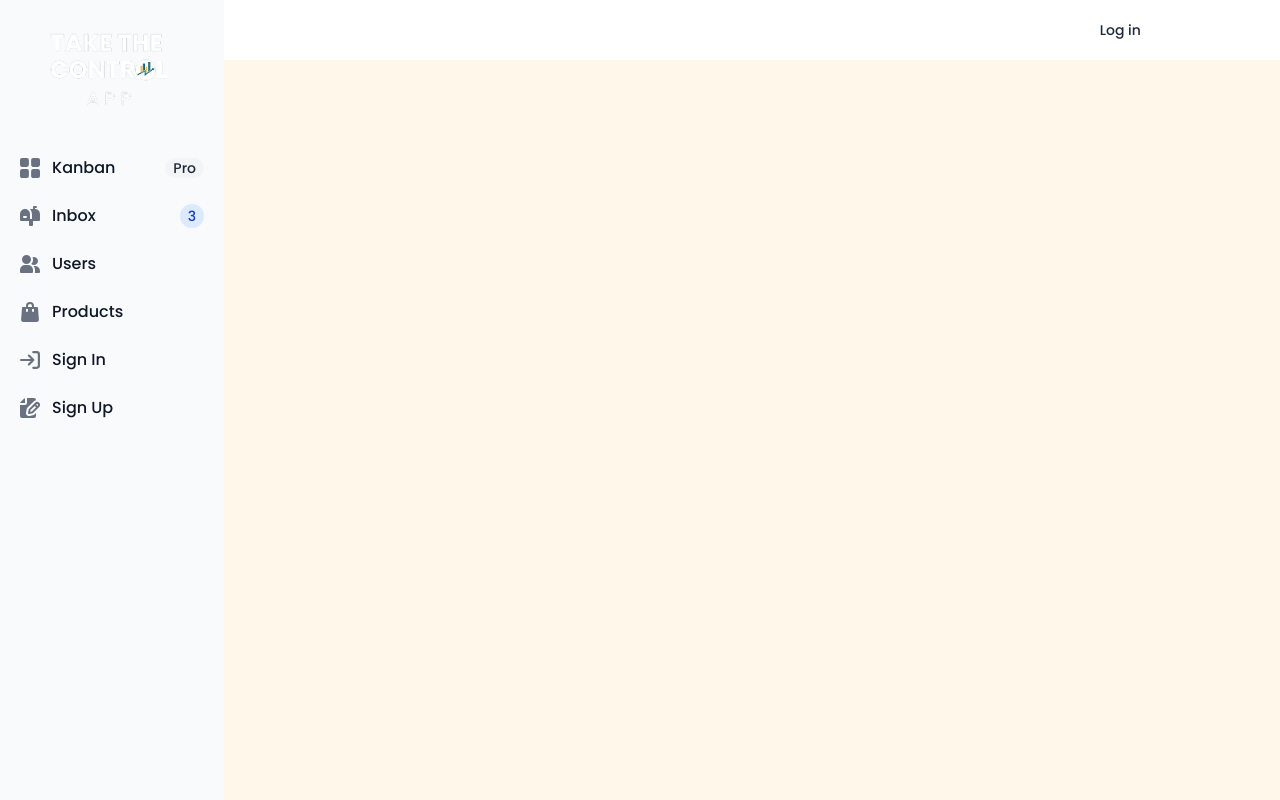
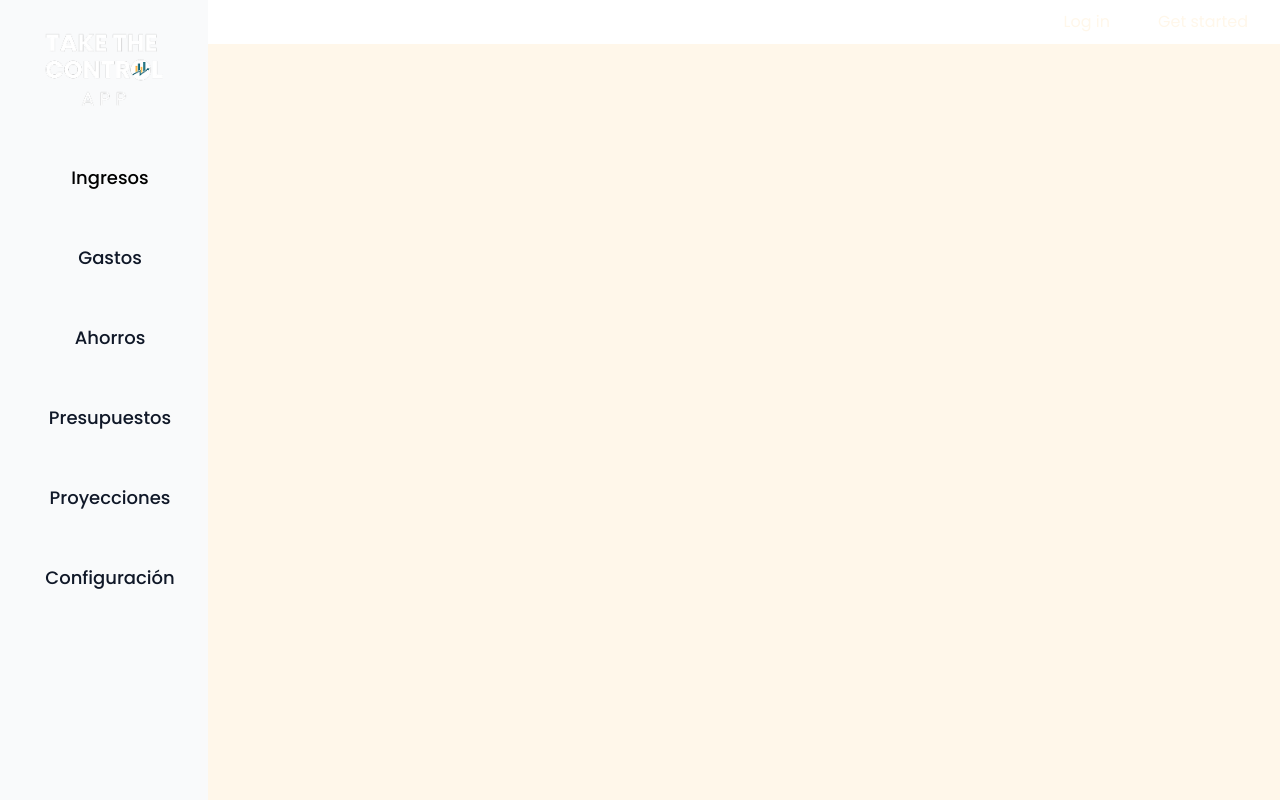
Before and after one commit to Dav416/Take-The-Control, a Vue app: page /main in a window 1280 px wide. Built offline with nearby package versions, Linux system fonts and the light colour scheme.

Commit message:
style(main): update mainview styles

```diff
--- /dev/null
+++ b/src/main/components/AsideButton.vue
@@ -0,0 +1,21 @@
+<template>
+  <a
+    :href="link"
+    v-bind="$attrs"
+    :class="[
+      'flex w-full items-center py-4 mb-5 transition-colors duration-300 ease-in-out hover:bg-gray-100 dark:hover:bg-[var(--color-tc-white)] dark:hover:text-[var(--color-tc-blue-green)]',
+      $attrs.class ?? 'text-gray-900 dark:text-white'
+    ]"
+  >
+    <span class="flex-1 text-center ms-3 whitespace-nowrap">
+      {{ label }}
+    </span>
+  </a>
+</template>
+
+<script setup lang="ts">
+defineProps<{
+  label: string
+  link: string
+}>()
+</script>
--- a/src/main/components/Asidebar.vue
+++ b/src/main/components/Asidebar.vue
@@ -6,70 +6,31 @@
     </svg>
   </button>
 
-  <aside id="default-sidebar" class="fixed z-40 w-56 h-screen transition-transform -translate-x-full sm:translate-x-0" aria-label="Sidebar">
-    <div class="h-full px-3 py-4 overflow-y-auto bg-gray-50 dark:bg-[var(--color-tc-blue-green)]">
-      <ul class="space-y-2 font-medium">
-        <li>
-          <Logo class="ml-2 mb-5" />
-        </li>
-        <li>
-          <a href="#" class="flex items-center p-2 text-gray-900 rounded-lg dark:text-white hover:bg-gray-100 dark:hover:bg-gray-700 group">
-            <svg class="shrink-0 w-5 h-5 text-gray-500 transition duration-75 dark:text-gray-400 group-hover:text-gray-900 dark:group-hover:text-white" aria-hidden="true" xmlns="http://www.w3.org/2000/svg" fill="currentColor" viewBox="0 0 18 18">
-              <path d="M6.143 0H1.857A1.857 1.857 0 0 0 0 1.857v4.286C0 7.169.831 8 1.857 8h4.286A1.857 1.857 0 0 0 8 6.143V1.857A1.857 1.857 0 0 0 6.143 0Zm10 0h-4.286A1.857 1.857 0 0 0 10 1.857v4.286C10 7.169 10.831 8 11.857 8h4.286A1.857 1.857 0 0 0 18 6.143V1.857A1.857 1.857 0 0 0 16.143 0Zm-10 10H1.857A1.857 1.857 0 0 0 0 11.857v4.286C0 17.169.831 18 1.857 18h4.286A1.857 1.857 0 0 0 8 16.143v-4.286A1.857 1.857 0 0 0 6.143 10Zm10 0h-4.286A1.857 1.857 0 0 0 10 11.857v4.286c0 1.026.831 1.857 1.857 1.857h4.286A1.857 1.857 0 0 0 18 16.143v-4.286A1.857 1.857 0 0 0 16.143 10Z" />
-            </svg>
-            <span class="flex-1 ms-3 whitespace-nowrap">Kanban</span>
-            <span class="inline-flex items-center justify-center px-2 ms-3 text-sm font-medium text-gray-800 bg-gray-100 rounded-full dark:bg-gray-700 dark:text-gray-300">Pro</span>
-          </a>
-        </li>
-        <li>
-          <a href="#" class="flex items-center p-2 text-gray-900 rounded-lg dark:text-white hover:bg-gray-100 dark:hover:bg-gray-700 group">
-            <svg class="shrink-0 w-5 h-5 text-gray-500 transition duration-75 dark:text-gray-400 group-hover:text-gray-900 dark:group-hover:text-white" aria-hidden="true" xmlns="http://www.w3.org/2000/svg" fill="currentColor" viewBox="0 0 20 20">
-              <path d="m17.418 3.623-.018-.008a6.713 6.713 0 0 0-2.4-.569V2h1a1 1 0 1 0 0-2h-2a1 1 0 0 0-1 1v2H9.89A6.977 6.977 0 0 1 12 8v5h-2V8A5 5 0 1 0 0 8v6a1 1 0 0 0 1 1h8v4a1 1 0 0 0 1 1h2a1 1 0 0 0 1-1v-4h6a1 1 0 0 0 1-1V8a5 5 0 0 0-2.582-4.377ZM6 12H4a1 1 0 0 1 0-2h2a1 1 0 0 1 0 2Z" />
-            </svg>
-            <span class="flex-1 ms-3 whitespace-nowrap">Inbox</span>
-            <span class="inline-flex items-center justify-center w-3 h-3 p-3 ms-3 text-sm font-medium text-blue-800 bg-blue-100 rounded-full dark:bg-blue-900 dark:text-blue-300">3</span>
-          </a>
-        </li>
-        <li>
-          <a href="#" class="flex items-center p-2 text-gray-900 rounded-lg dark:text-white hover:bg-gray-100 dark:hover:bg-gray-700 group">
-            <svg class="shrink-0 w-5 h-5 text-gray-500 transition duration-75 dark:text-gray-400 group-hover:text-gray-900 dark:group-hover:text-white" aria-hidden="true" xmlns="http://www.w3.org/2000/svg" fill="currentColor" viewBox="0 0 20 18">
-              <path d="M14 2a3.963 3.963 0 0 0-1.4.267 6.439 6.439 0 0 1-1.331 6.638A4 4 0 1 0 14 2Zm1 9h-1.264A6.957 6.957 0 0 1 15 15v2a2.97 2.97 0 0 1-.184 1H19a1 1 0 0 0 1-1v-1a5.006 5.006 0 0 0-5-5ZM6.5 9a4.5 4.5 0 1 0 0-9 4.5 4.5 0 0 0 0 9ZM8 10H5a5.006 5.006 0 0 0-5 5v2a1 1 0 0 0 1 1h11a1 1 0 0 0 1-1v-2a5.006 5.006 0 0 0-5-5Z" />
-            </svg>
-            <span class="flex-1 ms-3 whitespace-nowrap">Users</span>
-          </a>
-        </li>
-        <li>
-          <a href="#" class="flex items-center p-2 text-gray-900 rounded-lg dark:text-white hover:bg-gray-100 dark:hover:bg-gray-700 group">
-            <svg class="shrink-0 w-5 h-5 text-gray-500 transition duration-75 dark:text-gray-400 group-hover:text-gray-900 dark:group-hover:text-white" aria-hidden="true" xmlns="http://www.w3.org/2000/svg" fill="currentColor" viewBox="0 0 18 20">
-              <path d="M17 5.923A1 1 0 0 0 16 5h-3V4a4 4 0 1 0-8 0v1H2a1 1 0 0 0-1 .923L.086 17.846A2 2 0 0 0 2.08 20h13.84a2 2 0 0 0 1.994-2.153L17 5.923ZM7 9a1 1 0 0 1-2 0V7h2v2Zm0-5a2 2 0 1 1 4 0v1H7V4Zm6 5a1 1 0 1 1-2 0V7h2v2Z" />
-            </svg>
-            <span class="flex-1 ms-3 whitespace-nowrap">Products</span>
-          </a>
-        </li>
-        <li>
-          <a href="#" class="flex items-center p-2 text-gray-900 rounded-lg dark:text-white hover:bg-gray-100 dark:hover:bg-gray-700 group">
-            <svg class="shrink-0 w-5 h-5 text-gray-500 transition duration-75 dark:text-gray-400 group-hover:text-gray-900 dark:group-hover:text-white" aria-hidden="true" xmlns="http://www.w3.org/2000/svg" fill="none" viewBox="0 0 18 16">
-              <path stroke="currentColor" stroke-linecap="round" stroke-linejoin="round" stroke-width="2" d="M1 8h11m0 0L8 4m4 4-4 4m4-11h3a2 2 0 0 1 2 2v10a2 2 0 0 1-2 2h-3" />
-            </svg>
-            <span class="flex-1 ms-3 whitespace-nowrap">Sign In</span>
-          </a>
-        </li>
-        <li>
-          <a href="#" class="flex items-center p-2 text-gray-900 rounded-lg dark:text-white hover:bg-gray-100 dark:hover:bg-gray-700 group">
-            <svg class="shrink-0 w-5 h-5 text-gray-500 transition duration-75 dark:text-gray-400 group-hover:text-gray-900 dark:group-hover:text-white" aria-hidden="true" xmlns="http://www.w3.org/2000/svg" fill="currentColor" viewBox="0 0 20 20">
-              <path d="M5 5V.13a2.96 2.96 0 0 0-1.293.749L.879 3.707A2.96 2.96 0 0 0 .13 5H5Z" />
-              <path d="M6.737 11.061a2.961 2.961 0 0 1 .81-1.515l6.117-6.116A4.839 4.839 0 0 1 16 2.141V2a1.97 1.97 0 0 0-1.933-2H7v5a2 2 0 0 1-2 2H0v11a1.969 1.969 0 0 0 1.933 2h12.134A1.97 1.97 0 0 0 16 18v-3.093l-1.546 1.546c-.413.413-.94.695-1.513.81l-3.4.679a2.947 2.947 0 0 1-1.85-.227 2.96 2.96 0 0 1-1.635-3.257l.681-3.397Z" />
-              <path d="M8.961 16a.93.93 0 0 0 .189-.019l3.4-.679a.961.961 0 0 0 .49-.263l6.118-6.117a2.884 2.884 0 0 0-4.079-4.078l-6.117 6.117a.96.96 0 0 0-.263.491l-.679 3.4A.961.961 0 0 0 8.961 16Zm7.477-9.8a.958.958 0 0 1 .68-.281.961.961 0 0 1 .682 1.644l-.315.315-1.36-1.36.313-.318Zm-5.911 5.911 4.236-4.236 1.359 1.359-4.236 4.237-1.7.339.341-1.699Z" />
-            </svg>
-            <span class="flex-1 ms-3 whitespace-nowrap">Sign Up</span>
-          </a>
-        </li>
-      </ul>
+  <aside id="default-sidebar" class="fixed z-40 w-52 h-screen transition-transform -translate-x-full sm:translate-x-0" aria-label="Sidebar">
+    <div class="h-full py-4 overflow-y-auto bg-gray-50 dark:bg-[var(--color-tc-blue-green)]">
+
+      <Logo class=" mb-5" />
+
+      <div class="space-y-2 font-medium text-lg w-full">
+
+        <AsideButton class="dark:bg-[var(--color-tc-white)] dark:text-[var(--color-tc-blue-green)]" label="Ingresos" link="#" />
+
+        <AsideButton label="Gastos" link="#" />
+
+        <AsideButton label="Ahorros" link="#" />
+
+        <AsideButton label="Presupuestos" link="#" />
+
+        <AsideButton label="Proyecciones" link="#" />
+
+        <AsideButton label="Configuración" link="#" />
+      </div>
+
     </div>
   </aside>
 </template>
 <script setup>
 import Logo from './Logo.vue';
+import AsideButton from './AsideButton.vue';
 
 </script>
-<style scoped></style>
--- a/src/main/components/Header.vue
+++ b/src/main/components/Header.vue
@@ -1,10 +1,15 @@
+<script setup lang="ts">
+</script>
+
 <template>
   <header>
-    <nav class="ml-56 bg-white border-gray-200 px-4 lg:px-6 py-2.5 dark:bg-[var(--color-tc-blue-green)]">
+    <nav class=" bg-white border-gray-200 px-4 lg:px-6 py-2.5 dark:bg-[var(--color-tc-blue-green)]">
       <div class="flex flex-wrap sm:ml-10 w-full justify-end items-center">
         <div class="flex items-center lg:order-2">
-          <a href="#" class="text-gray-800 dark:text-white hover:bg-gray-50 focus:ring-4 focus:ring-gray-300 font-medium rounded-lg text-sm px-4 lg:px-5 py-2 lg:py-2.5 mr-2 dark:hover:bg-gray-700 focus:outline-none dark:focus:ring-gray-800">Log in</a>
-          <a href="#" class="text-white bg-primary-700 hover:bg-primary-800 focus:ring-4 focus:ring-primary-300 font-medium rounded-lg text-sm px-4 lg:px-5 py-2 lg:py-2.5 mr-2 dark:bg-primary-600 dark:hover:bg-primary-700 focus:outline-none dark:focus:ring-primary-800">Get started</a>
+          <a href="#" class="text-tc-white"><span>Log in</span></a>
+          <a href="#" class="text-tc-white px-12"><span>Get started</span></a>
+          <!-- <a href="#" class="text-gray-800 dark:text-white hover:bg-gray-50 focus:ring-4 focus:ring-gray-300 font-medium rounded-lg text-sm px-4 lg:px-5 py-2 lg:py-2.5 mr-2 dark:hover:bg-gray-700 focus:outline-none dark:focus:ring-gray-800">Log in</a> -->
+          <!-- <a href="#" class="text-white bg-primary-700 hover:bg-primary-800 focus:ring-4 focus:ring-primary-300 font-medium rounded-lg text-sm px-4 lg:px-5 py-2 lg:py-2.5 mr-2 dark:bg-primary-600 dark:hover:bg-primary-700 focus:outline-none dark:focus:ring-primary-800">Get started</a> -->
           <button data-collapse-toggle="mobile-menu-2" type="button" class="inline-flex items-center p-2 ml-1 text-sm text-gray-500 rounded-lg lg:hidden hover:bg-gray-100 focus:outline-none focus:ring-2 focus:ring-gray-200 dark:text-gray-400 dark:hover:bg-gray-700 dark:focus:ring-gray-600" aria-controls="mobile-menu-2" aria-expanded="false">
             <span class="sr-only">Open main menu</span>
             <svg class="w-6 h-6" fill="currentColor" viewBox="0 0 20 20" xmlns="http://www.w3.org/2000/svg">
--- a/src/main/components/Logo.vue
+++ b/src/main/components/Logo.vue
@@ -1,5 +1,5 @@
 <template>
-    <div>
+    <div class="flex justify-center">
         <a href="#">
             <img class="h-28" src="@/assets/images/ligth_take_the_control.png" alt="Take The Control Logo" />
         </a>
```
